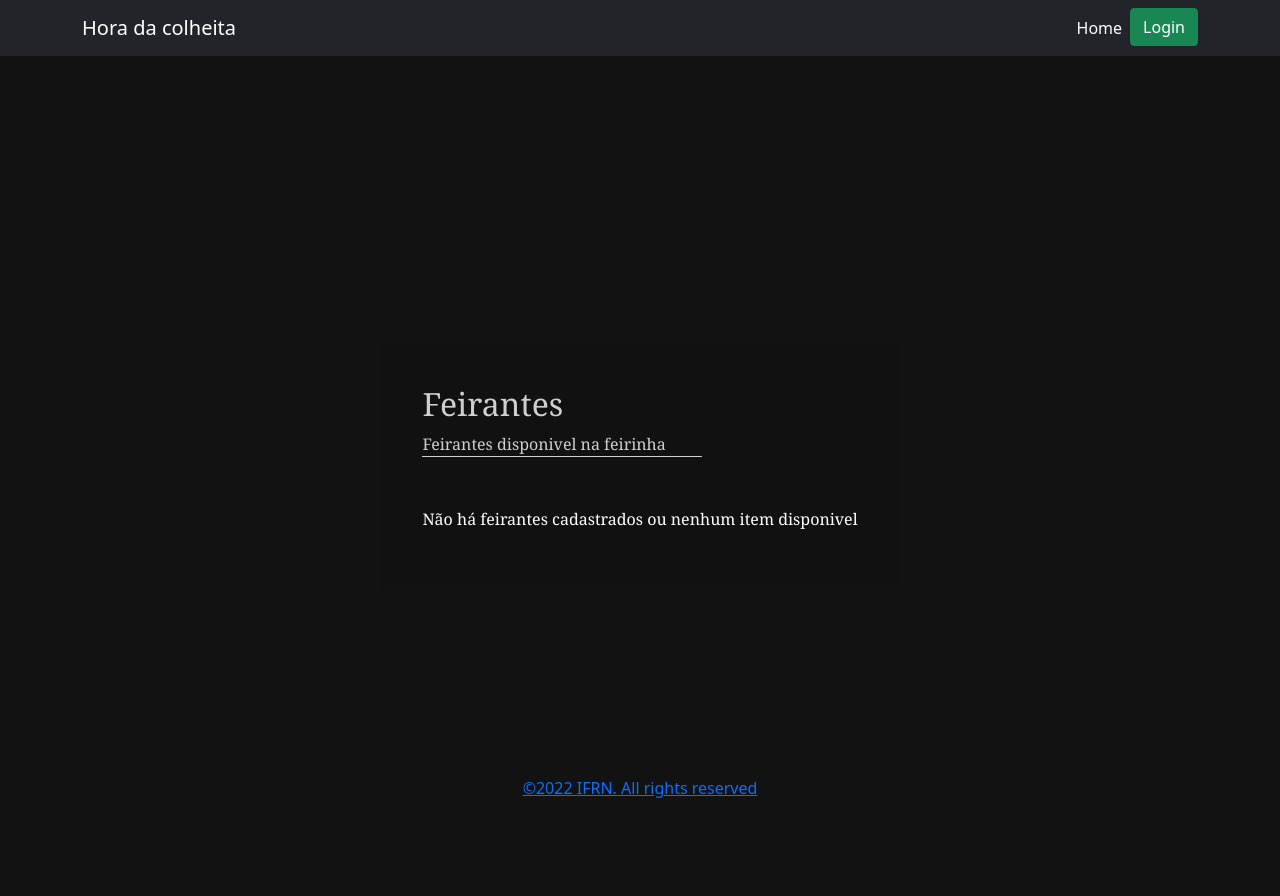
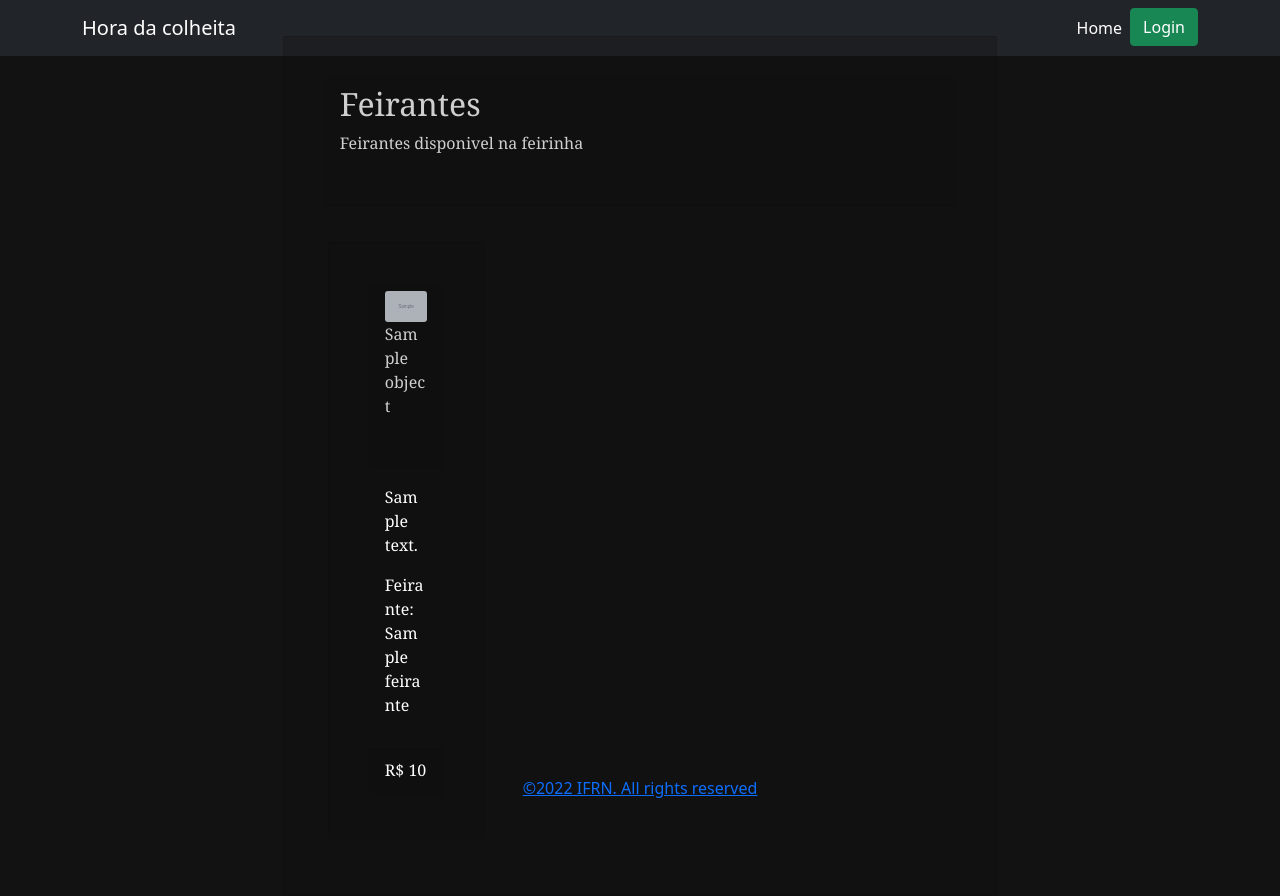
Before and after one commit to josevictoremiliano/horadacolheita, a Django app: template templates/index.html in a window 1280 px wide. Before the commit the page ends 798 px from the top, so only its background shows below. Run offline with Django 3.2, Linux system fonts and the light colour scheme; tables that the repository leaves empty hold one stand-in row (values such as "Sample post"); the template is opened without the code that fills it: values that come from a table or form of the project are taken from there, most other values are stand-ins (such as "Sample title", 1, 10 or a date in 2020); grey boxes marked "Sample" are stand-in pictures; some libraries are stand-ins or nearby versions.

Commit message:
alterações

```diff
--- a/feira/urls.py
+++ b/feira/urls.py
@@ -5,6 +5,6 @@
 app_name = "feira"
 
 urlpatterns = [
-    path("", IndexView.as_view(), name="index"),
+    path("", IndexView, name="index"),
 
 ]
--- a/templates/index.html
+++ b/templates/index.html
@@ -7,30 +7,30 @@
 
 <main class="container">
     <div id="conteudo">
-        <form class="card">
-          <div class="card-header-feira">
+        <div class="card">
+          <div class="card-header">
             <h2>Feirantes</h2>
             <label for="feirantes">Feirantes disponivel na feirinha</label>
           </div>
 
-          <div class="card-content">
+          <div class="card-body">
             <div class="row">
-              {% if Itens == 0 %}
+              {% if itens %}
+              {% for itens in itens %}
+                <div class="col-3 s12 m6  card">
+                  <div class="card-header">
+                    <img src="/media/{{itens.image}}"  class="card-img img-fluid " alt="{{itens.name}}" >
+                    <span class="card-title">{{objects.name}}</span>
+                  </div>
+                  <div class="card-body">
+                    <p>{{objects.description}}</p>
+                    <p> <span>Feirante: </span> {{objects.feirante.name}}</p>
+                  </div>
+                  <div class="card-footer">
+                    <span class="card-title">R$ {{objects.price}}</span>
+                  </div>
 
-              {% for objects in Itens %}
-                <div class="col s12 m6 l4">
-                  <div class="card">
-                    <div class="card-image">
-                      <img src="{% static 'img/feirante.jpg' %}">
-                      <span class="card-title">{{objects.nome}}</span>
-                    </div>
-                    <div class="card-content">
-                      <p>{{objects.descricao}}</p>
-                    </div>
-                    <div class="card-action">
-                      <a href="{% url 'detalhes' objects.id %}">Detalhes</a>
-                    </div>
-                  </div>
+                </div>
                 {% endfor %}
               {% else %}
               <div class="col s12">
@@ -40,7 +40,7 @@
 
             </div>
           </div>
-        </form>
+        </div>
       </div>
 </main>
 
```
Also changed, not shown: feira/views.py (+6 -6 lines), media/itens/mingwei-lim-Qi1eNaEzlAE-unsplash.jpg (added).
